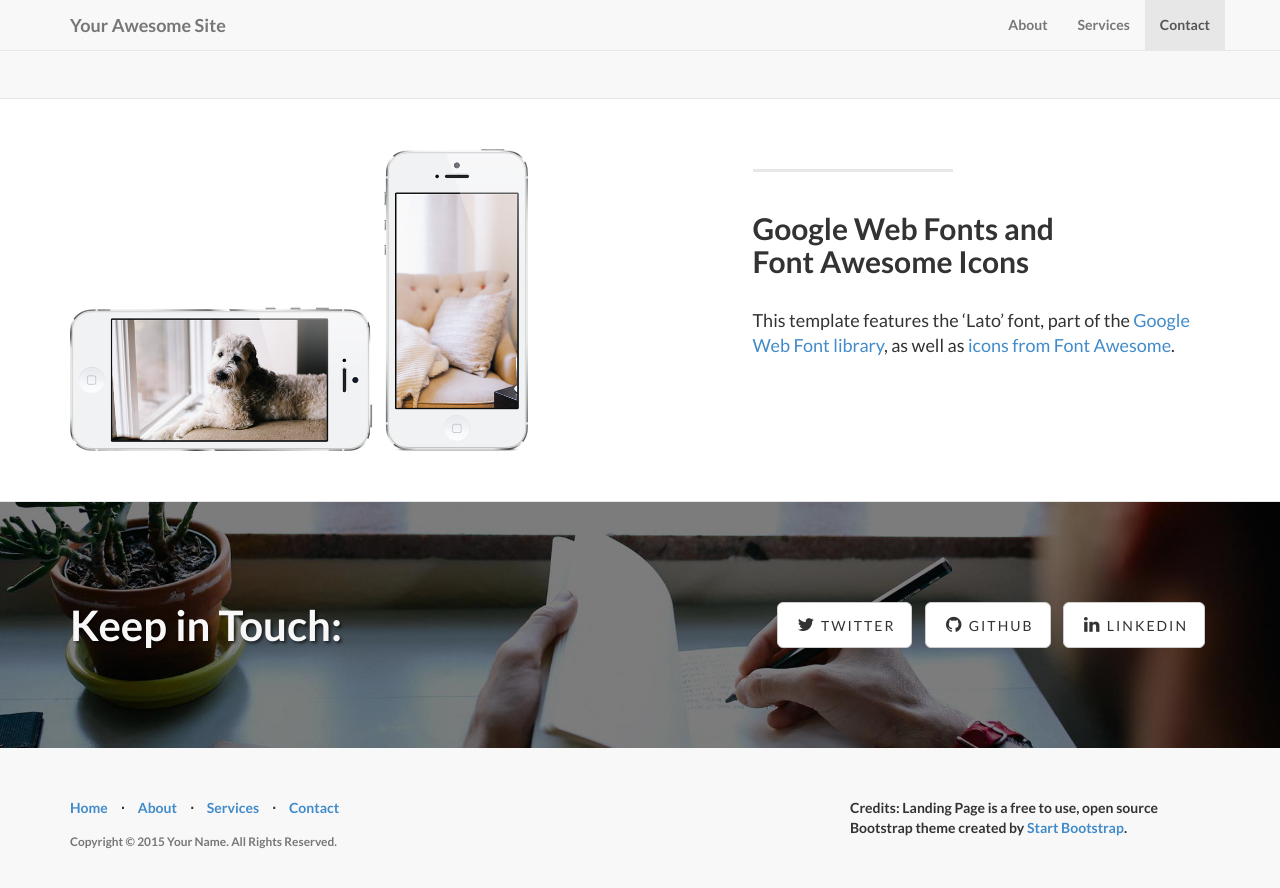
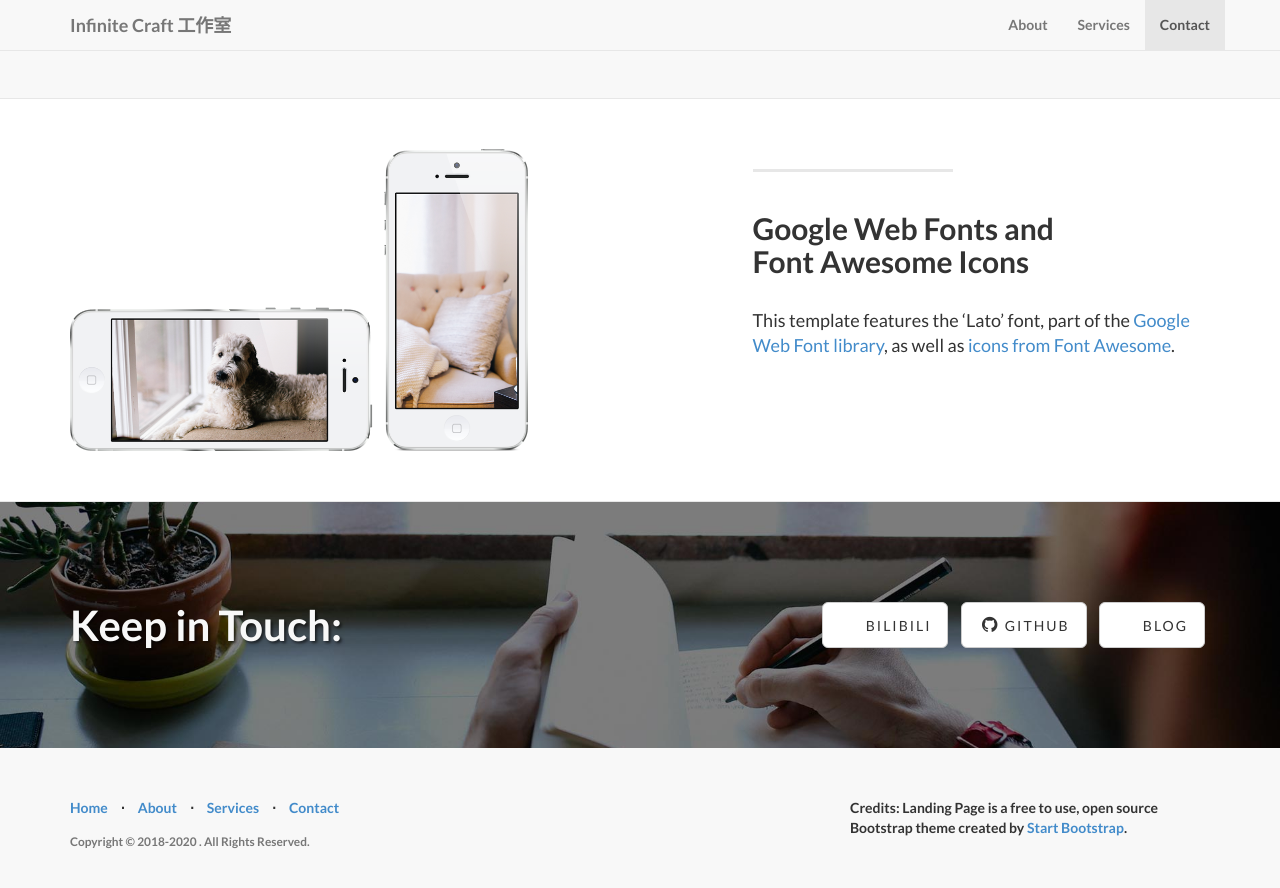
Before and after one commit to MrKarro/infinite-craft-landing-page, a Jekyll site: the page built from index.html, in a window 1280 px wide and 900 px high, scrolled down 1855 px. Shown: the top 888 px of the window. Built offline with Jekyll 4.4.1, drawn with Linux system fonts in a browser that asks for light colours; some of the changed text lies outside the part shown.

Commit message:
更新了 _config.yml

```diff
--- a/_config.yml
+++ b/_config.yml
@@ -2,15 +2,15 @@
 #      Main Configs       #
 # ----------------------- #
 
-url: http://yoursite.com
-title: Your Awesome Site
-email: your-email@domain.com
-author: Your Name
+url: http://infinite-craft.top
+title: Infinite Craft 工作室
+email: infinite-craft@outlook.com
+author: 卡洛Karro
 description: > # "Write an awesome description for your new site here.
   You can edit this line in _config.yml. It will appear in your document
   head meta (for Google search results) and in your feed.xml site
   description.
-copyright: 'Copyright &copy; 2015 Your Name. All Rights Reserved.'
+copyright: 'Copyright &copy; 2018-2020 . All Rights Reserved.'
 credits: 'Credits: Landing Page is a free to use, open source Bootstrap theme created by <a href="http://startbootstrap.com/">Start Bootstrap</a>.'
 
 # ----------------------- #
@@ -26,9 +26,9 @@ permalink: pretty
 # ----------------------- #
 
 social:
-  - title: twitter
-    url: https://twitter.com/SBootstrap
+  - title: bilibili
+    url: https://space.bilibili.com/358750612
   - title: github
-    url: https://github.com/IronSummitMedia/startbootstrap
-  - title: linkedin
-    url:
+    url: https://github.com/MrKarro
+  - title: blog
+    url: http://blog.infinite-craft.top/
```
